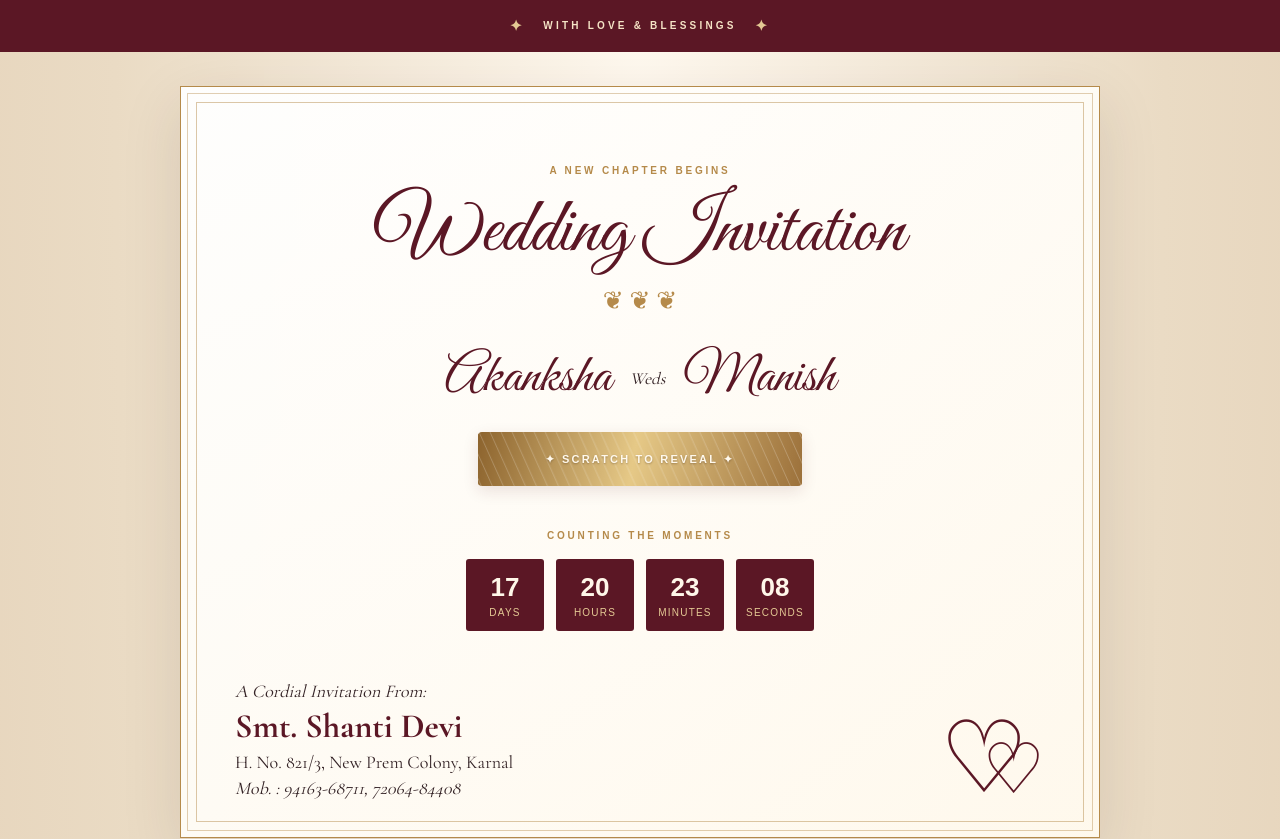
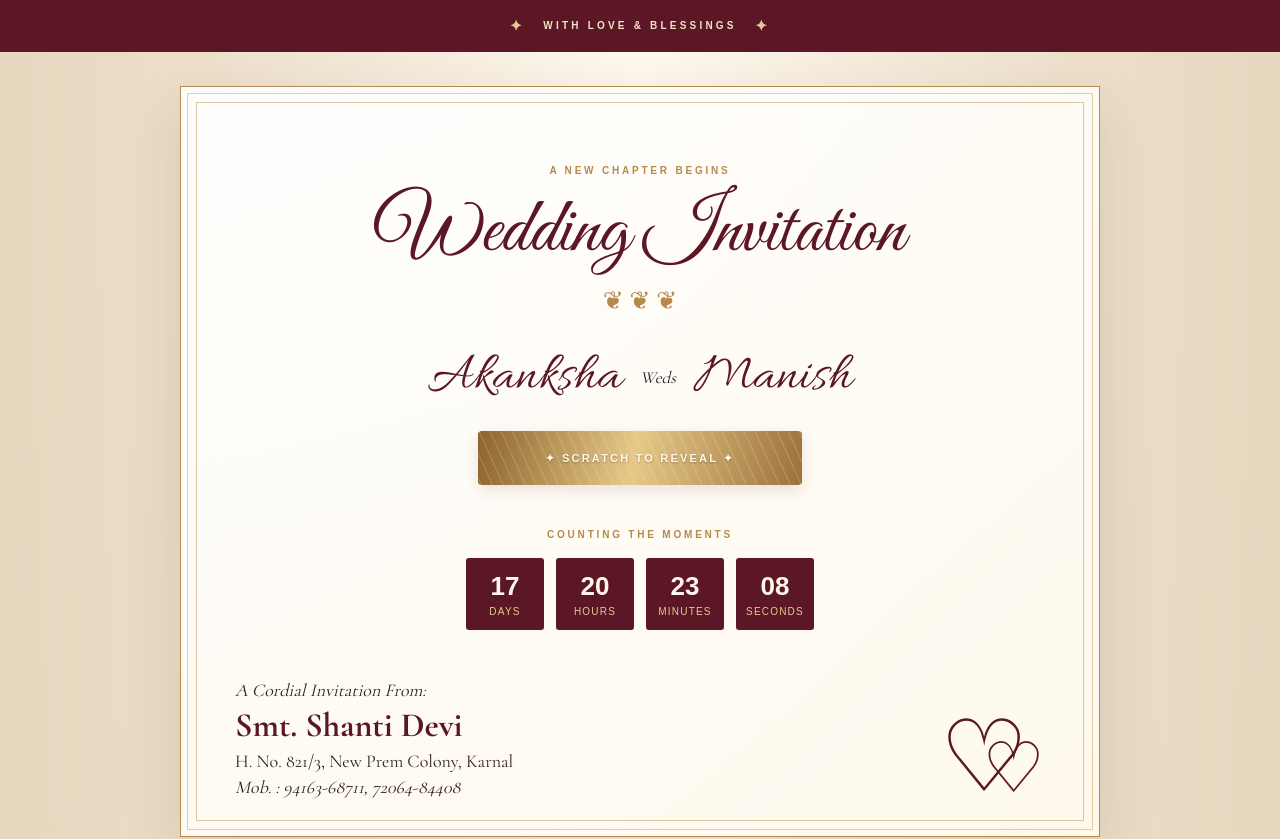
Before and after one commit to Harsh5862S/akanksha-weds-manish, a plain HTML site: page index.html in a window 1280 px wide. Shown: the top 839 px of the page. Drawn offline with nearby package versions, Linux system fonts and the light colour scheme.

Commit message:
Initial wedding invitation website

```diff
--- a/style.css
+++ b/style.css
@@ -84,7 +84,7 @@ h1,h2,h3,p {margin-top:0}
 .save-date-content {text-align:center;position:relative;z-index:1}
 .script-heading {font:400 clamp(52px,8vw,78px) "Great Vibes",cursive;color:var(--wine);margin:0}
 .ornament {color:var(--gold);font-size:25px;margin:5px 0 28px}
-.couple-line {display:flex;justify-content:center;align-items:center;gap:18px;color:var(--wine);font:400 clamp(34px,6vw,54px) "Great Vibes",cursive;margin:0 0 20px}
+.couple-line {display:flex;justify-content:center;align-items:center;gap:18px;color:var(--wine);font:400 clamp(34px,6vw,54px) "Allura",cursive;margin:0 0 20px}
 .couple-line em {font:italic 17px "Cormorant Garamond",serif;color:var(--ink)}
 .date-box {display:inline-block;border:1px solid var(--gold);padding:10px 22px;font-size:24px;font-weight:600;font-style:italic;margin:0}
 .countdown-wrap {margin-top:44px}
```
Also changed, not shown: 1 other file.
